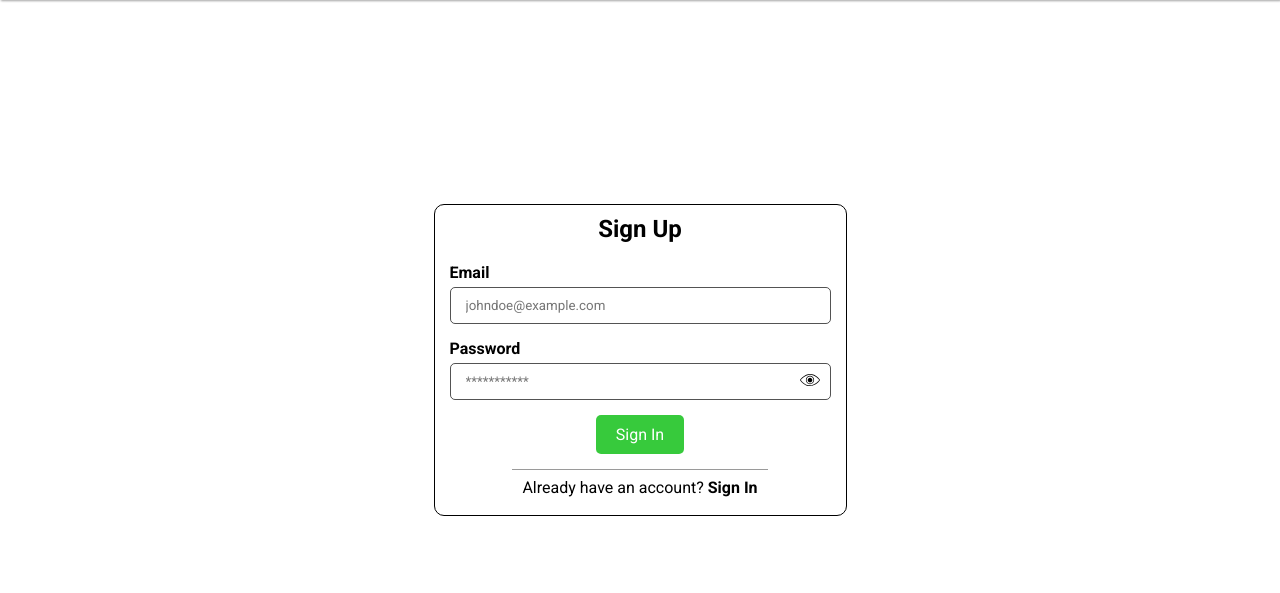
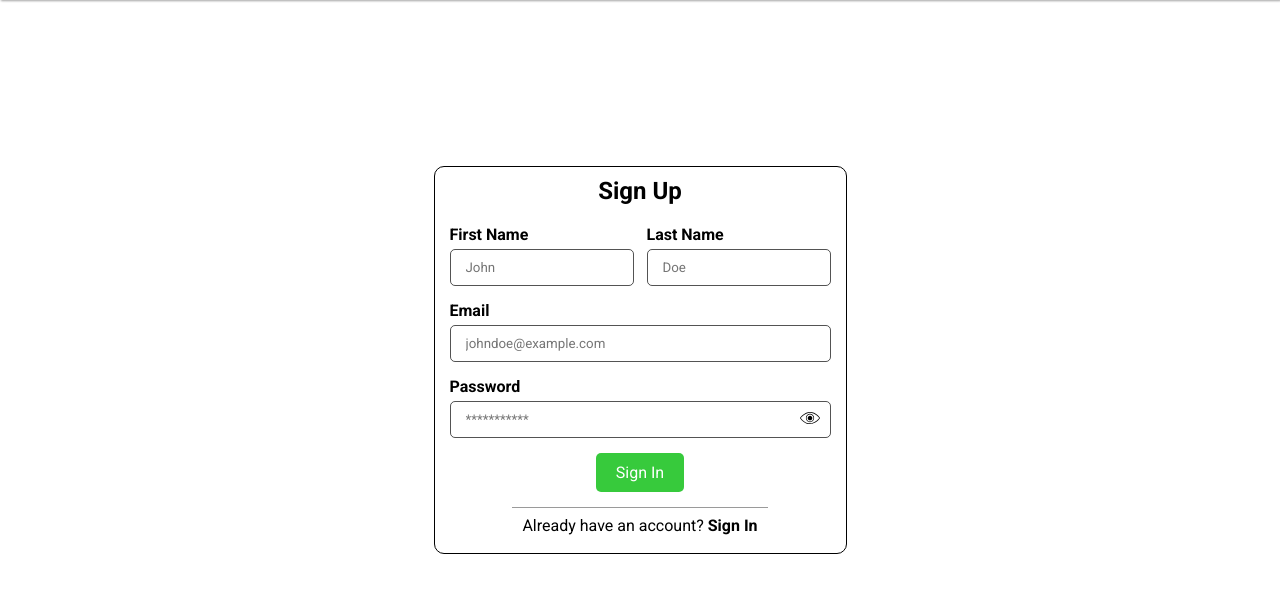
Before and after one commit to Anuj-Khadka/Yatra, a Flask app: page /signup in a window 1280 px wide. Shown: the part 58-651 px from the top of the page. Run offline with Flask 3, Linux system fonts and the light colour scheme.

Commit message:
Update signup page

```diff
--- a/static/css/style.css
+++ b/static/css/style.css
@@ -108,10 +108,7 @@ a {
   flex-direction: column;
 }
 
-.login-form .user-email-info,
-.login-form .user-password-info,
-.signup-content .user-email-info,
-.signup-content .user-password-info {
+.input-field{
   margin-bottom: 15px;
 }
 
@@ -177,6 +174,13 @@ input:focus {
 }
 
 
+.user-name{
+  /* background: red; */
+  display: flex;
+  justify-content: space-between;
+  align-items: center;
+}
+
 @media (max-width: 750px) {
   .home-page {
     flex-direction: column;
--- a/templates/signup.html
+++ b/templates/signup.html
@@ -1,6 +1,4 @@
-{% extends 'layout.html' %}
-
-{% block title %}
+{% extends 'layout.html' %} {% block title %}
 <title>Yatra | Signup Page Page</title>
 
 {% endblock title %} {% block body %}
@@ -8,44 +6,72 @@
   <div class="signup-content">
     <h2>Sign Up</h2>
     <div class="sign-up-form">
+      <form action="" method="post" class="auth-form">
+        <div class="user-name">
+          <div class="user-fname-info input-field">
+            <label for="user-fname">First Name</label>
+            <div class="inner-input-field">
+              <input
+                type="text"
+                name="user-fname"
+                id="user-fname"
+                placeholder="John"
+              />
+            </div>
+          </div>
+          <div class="user-lname-info input-field">
+            <label for="user-lname">Last Name</label>
+            <div class="inner-input-field">
+              <input
+                type="text"
+                name="user-lname"
+                id="user-lname"
+                placeholder="Doe"
+              />
+            </div>
+          </div>
+        </div>
 
-                <form action="" method="post" class="auth-form">
         <div class="user-email-info input-field">
           <label for="user-email">Email</label>
           <div class="inner-input-field">
-
-                        <input type="text" name="user-email" id="user-email" placeholder="johndoe@example.com">
+            <input
+              type="text"
+              name="user-email"
+              id="user-email"
+              placeholder="johndoe@example.com"
+            />
           </div>
         </div>
         <div class="user-password-info input-field">
           <label for="user-password">Password</label>
           <div class="inner-input-field">
-
-                        <input type="password" name="user-password" id="user-password" placeholder="***********">
+            <input
+              type="password"
+              name="user-password"
+              id="user-password"
+              placeholder="***********"
+            />
             <div class="pass-eye">
               <div class="open-eye" id="open-eye">
-                                <img src="../static/images/eye-open.svg" alt="eye">
+                <img src="../static/images/eye-open.svg" alt="eye" />
               </div>
-                            <div class="close-eye  hide-eye" id="close-eye">
-                                <img src="../static/images/eye-closed.svg" alt="eye">
+              <div class="close-eye hide-eye" id="close-eye">
+                <img src="../static/images/eye-closed.svg" alt="eye" />
               </div>
             </div>
           </div>
         </div>
         <div class="auth-btn-holder">
-                    <div class="auth-btn">
-                        Sign In
+          <div class="auth-btn">Sign In</div>
         </div>
-                </div>
-
       </form>
     </div>
     <div class="other-option">
-            Already have an account? <span class="signup-opt">
+      Already have an account?
+      <span class="signup-opt">
         <a href="/">
-                    <b>
-                        Sign In
-                    </b>
+          <b> Sign In </b>
         </a>
       </span>
     </div>
```
Lines whose indentation alone changed are shown as unchanged.
